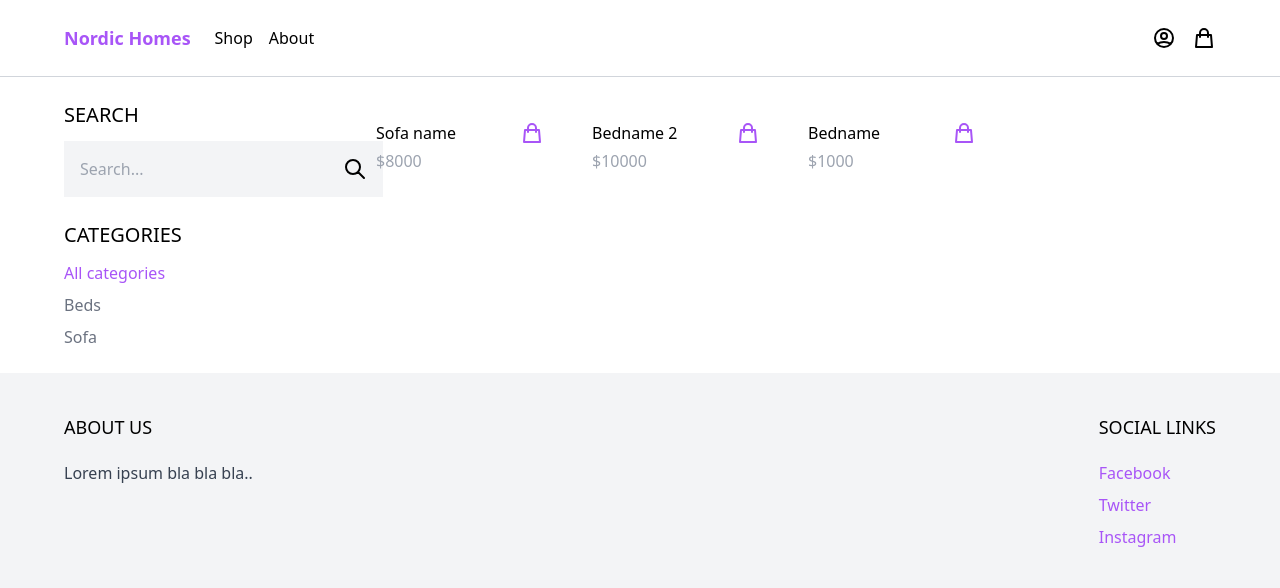
After one commit to serega-s/ecommerce-store, a Django app: page /shop/ in a window 1280 px wide. The commit adds this page. Shown: the top 588 px of the page. Run offline with Django 4.2, Linux system fonts and the light colour scheme; data comes from the database, SQL or seed files in the repository; some libraries are stand-ins or nearby versions.

Commit message:
product page

```diff
--- a/core/templates/core/base.html
+++ b/core/templates/core/base.html
@@ -20,12 +20,12 @@
     <div class="max-w-6xl mx-auto py-2 px-6 xl:px-0 flex items-center justify-between">
       <div class="menu-left flex items-center space-x-6">
         <a
-          href="#"
+          href="{% url 'frontpage' %}"
           class="py-4 text-lg text-purple-500 font-semibold"
         >Nordic Homes</a>
 
         <ul class="flex items-center space-x-4">
-          <li><a href="shop">Shop</a></li>
+          <li><a href="{% url 'shop' %}">Shop</a></li>
           <li><a href="#">About</a></li>
         </ul>
       </div>
--- /dev/null
+++ b/core/templates/core/shop.html
@@ -0,0 +1,64 @@
+{% extends 'core/base.html' %}
+
+{% block content %}
+<div class="max-w-6xl mx-auto flex flex-wrap items-start py-6 px-6 xl:px-0">
+  <div class="filters w-full lg:w-1/4">
+    <h3 class="mb-3 text-xl uppercase">Search</h3>
+
+    <form
+      method="get"
+      action="."
+    >
+      <div class="flex">
+        <input
+          type="text"
+          name="query"
+          class="p-4 bg-gray-100 border-0"
+          placeholder="Search..."
+        >
+
+        <button class="p-4 bg-gray-100 border-0">
+          <svg
+            xmlns="http://www.w3.org/2000/svg"
+            class="h-6 w-6"
+            fill="none"
+            viewBox="0 0 24 24"
+            stroke="currentColor"
+          >
+            <path
+              stroke-linecap="round"
+              stroke-linejoin="round"
+              stroke-width="2"
+              d="M21 21l-6-6m2-5a7 7 0 11-14 0 7 7 0 0114 0z"
+            />
+          </svg>
+        </button>
+      </div>
+    </form>
+
+    <h3 class="mt-6 mb-3 text-xl uppercase">Categories</h3>
+
+    <ul class="space-y-2">
+      <li>
+        <a
+          href="{% url 'shop' %}"
+          class="{% if not active_category %}text-purple-500{% else %}text-gray-500{% endif %}"
+        >All categories</a>
+      </li>
+
+      {% for category in categories %}
+      <li><a
+          href="{% url 'shop' %}?category={{ category.slug }}"
+          class="{% if category.slug == active_category %}text-purple-500{% else %}text-gray-500{% endif %}"
+        >{{ category.name }}</a></li>
+      {% endfor %}
+    </ul>
+  </div>
+
+  <div class="products w-full lg:w-3/4 -mt-4 flex items-center flex-wrap">
+    {% for product in products %}
+    {% include 'product/partials/product_list_item.html' %}
+    {% endfor %}
+  </div>
+</div>
+{% endblock %}
--- a/core/urls.py
+++ b/core/urls.py
@@ -4,4 +4,5 @@ from . import views
 
 urlpatterns = [
     path('', views.FrontPageView.as_view(), name="frontpage"),
+    path('shop/', views.ShopView.as_view(), name="shop")
 ]
--- a/core/views.py
+++ b/core/views.py
@@ -1,8 +1,32 @@
 from django.views import generic
-from product.models import Product
+from product.models import Category, Product
 
 
 class FrontPageView(generic.ListView):
     queryset = Product.objects.all()[0:8]
     context_object_name = 'products'
     template_name = 'core/frontpage.html'
+
+
+class ShopView(generic.ListView):
+    queryset = Product.objects.all()
+    context_object_name = 'products'
+    template_name = 'core/shop.html'
+
+    @property
+    def active_category(self):
+        return self.request.GET.get('category', '')
+
+    def get_context_data(self, *, object_list=None, **kwargs):
+        context = super().get_context_data(**kwargs)
+        context['categories'] = Category.objects.all()
+        context['active_category'] = self.active_category
+
+        return context
+
+    def get_queryset(self):
+        active_category = self.active_category
+        if active_category:
+            return Product.objects.filter(category__slug=active_category)
+        else:
+            return super().get_queryset()
--- a/nordichomes/urls.py
+++ b/nordichomes/urls.py
@@ -18,5 +18,6 @@ from django.urls import path, include
 
 urlpatterns = [
     path('admin/', admin.site.urls),
-    path('', include('core.urls'))
+    path('', include('core.urls')),
+    path('', include('product.urls'))
 ]
--- /dev/null
+++ b/product/templates/product/partials/product_list_item.html
@@ -0,0 +1,28 @@
+<div class="w-full md:w-1/3 xl:w-1/4 p-6">
+  <a>
+    <img class="rounded-xl hover:shadow-lg">
+  </a>
+
+  <div class="pt-3 flex items-center justify-between">
+    <a>{{ product.name }}</a>
+
+    <a class="text-purple-500 hover:text-purple-800">
+      <svg
+        xmlns="http://www.w3.org/2000/svg"
+        class="h-6 w-6"
+        fill="none"
+        viewBox="0 0 24 24"
+        stroke="currentColor"
+      >
+        <path
+          stroke-linecap="round"
+          stroke-linejoin="round"
+          stroke-width="2"
+          d="M16 11V7a4 4 0 00-8 0v4M5 9h14l1 12H4L5 9z"
+        />
+      </svg>
+    </a>
+  </div>
+
+  <p class="pt-1 text-gray-400">${{ product.price }}</p>
+</div>
--- /dev/null
+++ b/product/urls.py
@@ -0,0 +1,7 @@
+from django.urls import path
+
+from . import views
+
+urlpatterns = [
+    path('product', views.ProductView.as_view(), name='product')
+]
```
Also changed, not shown: product/templates/product/product.html (added, +31 -0 lines), product/views.py (+8 -2 lines).
